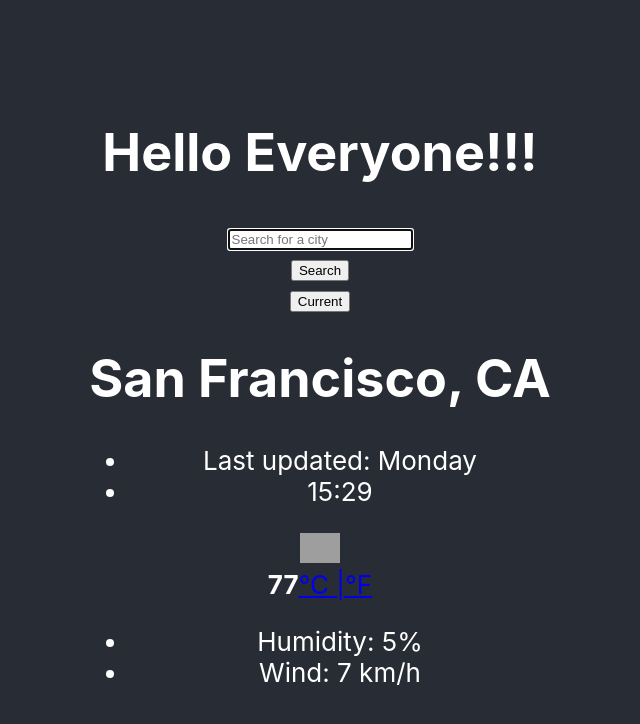
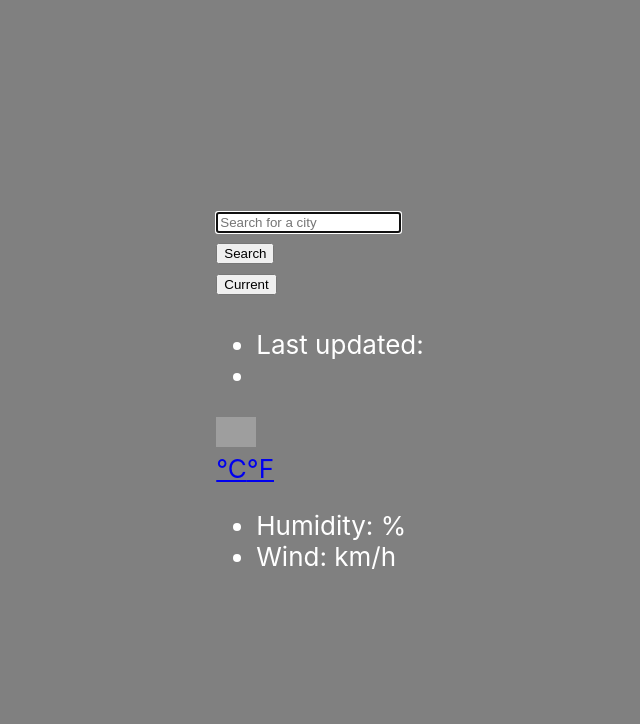
Before and after one commit to jestats/weather-app-react, a React (Create React App) app: page / in a window 1280 px wide. Shown: the top 724 px of the page, without its empty margins (320-960 px from the left). Built offline with nearby package versions, Linux system fonts and the light colour scheme; grey boxes are pictures that could not be loaded.

Commit message:
deleted some js and css files to start from scratch. added Body.js

```diff
--- a/src/App.css
+++ b/src/App.css
@@ -1,5 +1,5 @@
 .App {
-  text-align: center;
+  text-align: left;
 }
 
 .App-logo {
@@ -14,7 +14,7 @@
 }
 
 .App-header {
-  background-color: #282c34;
+  background-color: gray;
   min-height: 100vh;
   display: flex;
   flex-direction: column;
--- a/src/App.js
+++ b/src/App.js
@@ -1,20 +1,20 @@
 import "./App.css";
+import Body from "./Body";
 import React from "react";
-import Weather from "./Weather";
-import Form from "./Form";
-import Forecast from "./Forecast";
-import Overall from "./Overall";
 
-function App() {
+<link
+  href="https://cdn.jsdelivr.net/npm/bootstrap@5.1.3/dist/css/bootstrap.min.css"
+  rel="stylesheet"
+  integrity="sha384-1BmE4kWBq78iYhFldvKuhfTAU6auU8tT94WrHftjDbrCEXSU1oBoqyl2QvZ6jIW3"
+  crossorigin="anonymous"
+/>;
+
+export default function App() {
   return (
     <div className="App">
       <header className="App-header">
-        <h1>Hello Everyone!!!</h1>
-        <Form />
-        <Weather />
+        <Body />
       </header>
     </div>
   );
 }
-
-export default App;
--- /dev/null
+++ b/src/Body.js
@@ -0,0 +1,87 @@
+import React from "react";
+React;
+
+export default function Body() {
+  return (
+    <div className="container">
+      <div className="w-wrap">
+        <div className="weather-app">
+          <form id="search-form" class="mb-3">
+            <div className="row">
+              <div className="col-6">
+                <input
+                  type="search"
+                  placeholder="Search for a city"
+                  autocomplete="off"
+                  autofocus="on"
+                  className="form-control"
+                  id="city-input"
+                />
+              </div>
+              <div className="col-2">
+                <input
+                  type="submit"
+                  value="Search"
+                  className="btn btn-primary w-100"
+                />
+              </div>
+              <div className="col-2">
+                <button
+                  className="btn btn-success w-100"
+                  id="current-location-button"
+                >
+                  Current
+                </button>
+              </div>
+            </div>
+          </form>
+
+          <div className="overview">
+            <h1 id="city"></h1>
+            <ul>
+              <li>
+                Last updated: <span id="date"></span>
+              </li>
+              <li id="description"></li>
+            </ul>
+          </div>
+          <div className="row">
+            <div className="col-9">
+              <div className="clearfix weather-temperature">
+                <img
+                  src="sun_behind_small-cloud.png"
+                  alt="sunny"
+                  id="icon"
+                  className="float-left"
+                  width="40"
+                />
+                <div className="float-left">
+                  <strong id="temperature"></strong>
+                  <span className="units">
+                    <a href="#" id="celsius-link" className="active">
+                      °C
+                    </a>
+                    <a href="#" id="fahrenheit-link">
+                      °F
+                    </a>
+                  </span>
+                </div>
+              </div>
+            </div>
+            <div className="col-3">
+              <ul>
+                <li>
+                  Humidity: <span id="humidity"></span>%
+                </li>
+                <li>
+                  Wind: <span id="wind"></span> km/h
+                </li>
+              </ul>
+            </div>
+          </div>
+          <div className="weather-forecast" id="forecast"></div>
+        </div>
+      </div>
+    </div>
+  );
+}
--- a/src/Form.js
+++ /dev/null
@@ -1,28 +0,0 @@
-import React from "react";
-
-export default function Form() {
-  return (
-    <form id="search-form" class="mb-3">
-      <div className="row">
-        <div className="col-6">
-          <input
-            type="search"
-            placeholder="Search for a city"
-            autocomplete="off"
-            autofocus="on"
-            className="form-control"
-            id="city-input"
-          />
-        </div>
-        <div className="col-2">
-          <input type="submit" value="Search" class="btn btn-primary w-100" />
-        </div>
-        <div className="col-2">
-          <button class="btn btn-success w-100" id="current-location-button">
-            Current
-          </button>
-        </div>
-      </div>
-    </form>
-  );
-}
--- a/src/Weather.js
+++ /dev/null
@@ -1,72 +0,0 @@
-import React from "react";
-import axios from "axios";
-
-export default function Weather() {
-  let weatherData = {
-    city: "San Francisco, CA",
-    temperature: 77,
-    day: "Monday",
-    imgUrl: "http://openweathermap.org/img/wn/01d@2x.png",
-    time: "15:29",
-    description: "Sunny",
-    humidity: 5,
-    wind: 7,
-  };
-
-  return (
-    <div>
-      <div className="container">
-        <div className="w-wrap">
-          <div className="weather-app">
-            <div className="overview">
-              <h1 id="city">{weatherData.city}</h1>
-              <ul>
-                <li>
-                  Last updated: <span id="date">{weatherData.day}</span>
-                </li>
-                <li id="description">{weatherData.time}</li>
-              </ul>
-            </div>
-            <div class="row">
-              <div class="col-9">
-                <div class="clearfix weather-temperature">
-                  <img
-                    src={weatherData.imgUrl}
-                    alt={weatherData.description}
-                    id="icon"
-                    class="float-left"
-                    width="40"
-                  />
-                  <div class="float-left">
-                    <strong id="temperature">{weatherData.temperature}</strong>
-                    <span class="units">
-                      <a href="#" id="celsius-link" class="active">
-                        °C |
-                      </a>
-                      <a href="#" id="fahrenheit-link" class="active">
-                        °F
-                      </a>
-                    </span>
-                  </div>
-                </div>
-              </div>
-              <div className="col-3">
-                <ul>
-                  <li>
-                    Humidity: {weatherData.humidity}
-                    <span id="humidity"></span>%
-                  </li>
-                  <li>
-                    Wind: {weatherData.wind}
-                    <span id="wind"></span> km/h
-                  </li>
-                </ul>
-              </div>
-            </div>
-            <div className="weather-forecast" id="forecast"></div>
-          </div>
-        </div>
-      </div>
-    </div>
-  );
-}
```
Also changed, not shown: src/Forecast.js (deleted), src/Form.css (deleted), src/Overall.js (deleted).
